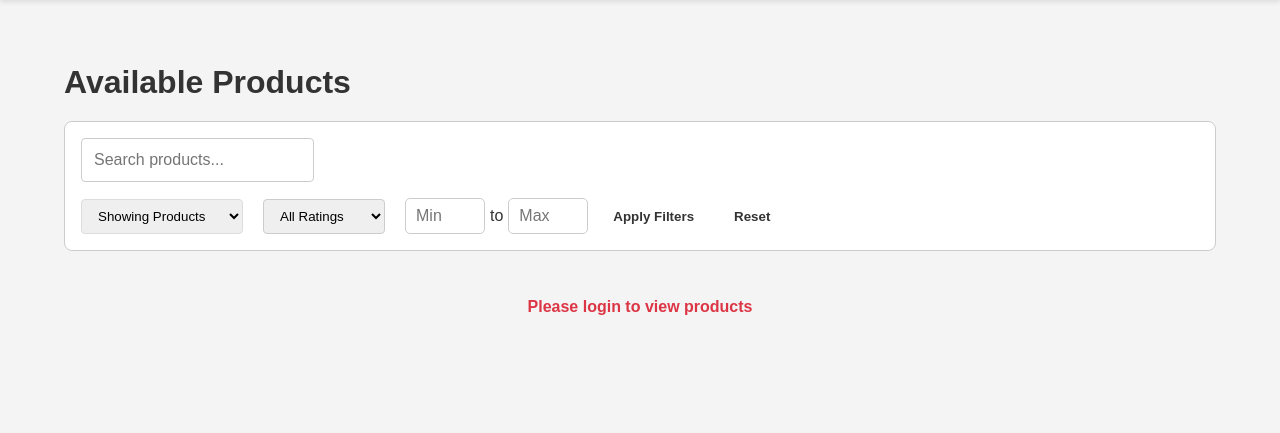
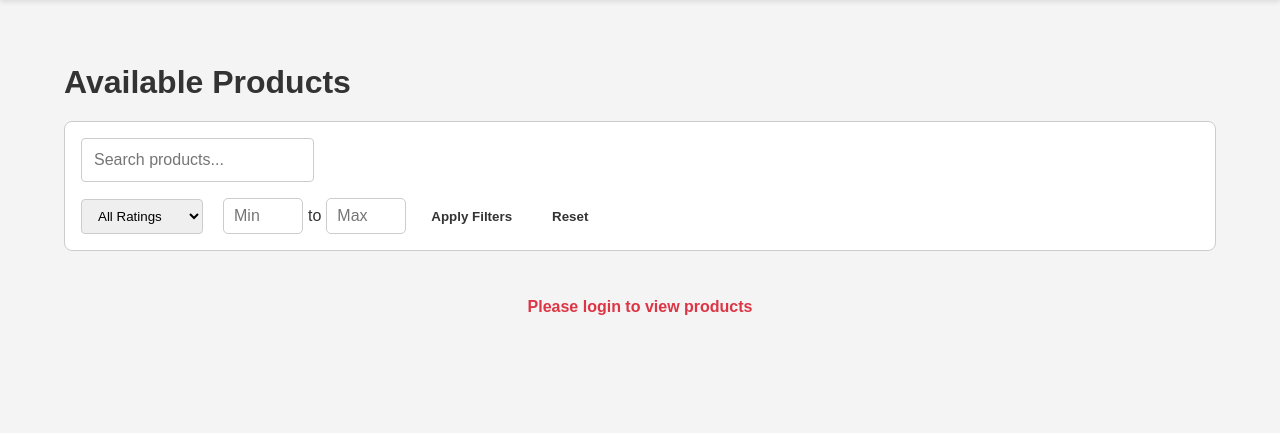
Before and after one commit to Josua-Louw/COS221-Assignment5, a PHP site: page /products.php in a window 1280 px wide. Shown: the part 82-515 px from the top of the page. Run offline with PHP 8.4, Linux system fonts and the light colour scheme.

Commit message:
you can only filter products from stores you follow if logged in

```diff
--- a/front_end/products.php
+++ b/front_end/products.php
@@ -26,11 +26,12 @@ require_once 'header.php';
             <input type="text" class="search-input" placeholder="Search products...">
 
             <div class="filter-section">
-
-            <select class="Follow_products" id="Follow_products">
-            <option value="">Showing Products</option>
-            <option value="1">Products you follow</option>
-            </select>
+            <?php if (isset($_SESSION['apikey'])): ?>
+                <select class="Follow_products" id="Follow_products">
+                <option value="">Showing Products</option>
+                <option value="1">Products you follow</option>
+                </select>
+            <?php endif; ?>
 
             <select class="rating-filter" id="rating">
             <option value="">All Ratings</option>
```
